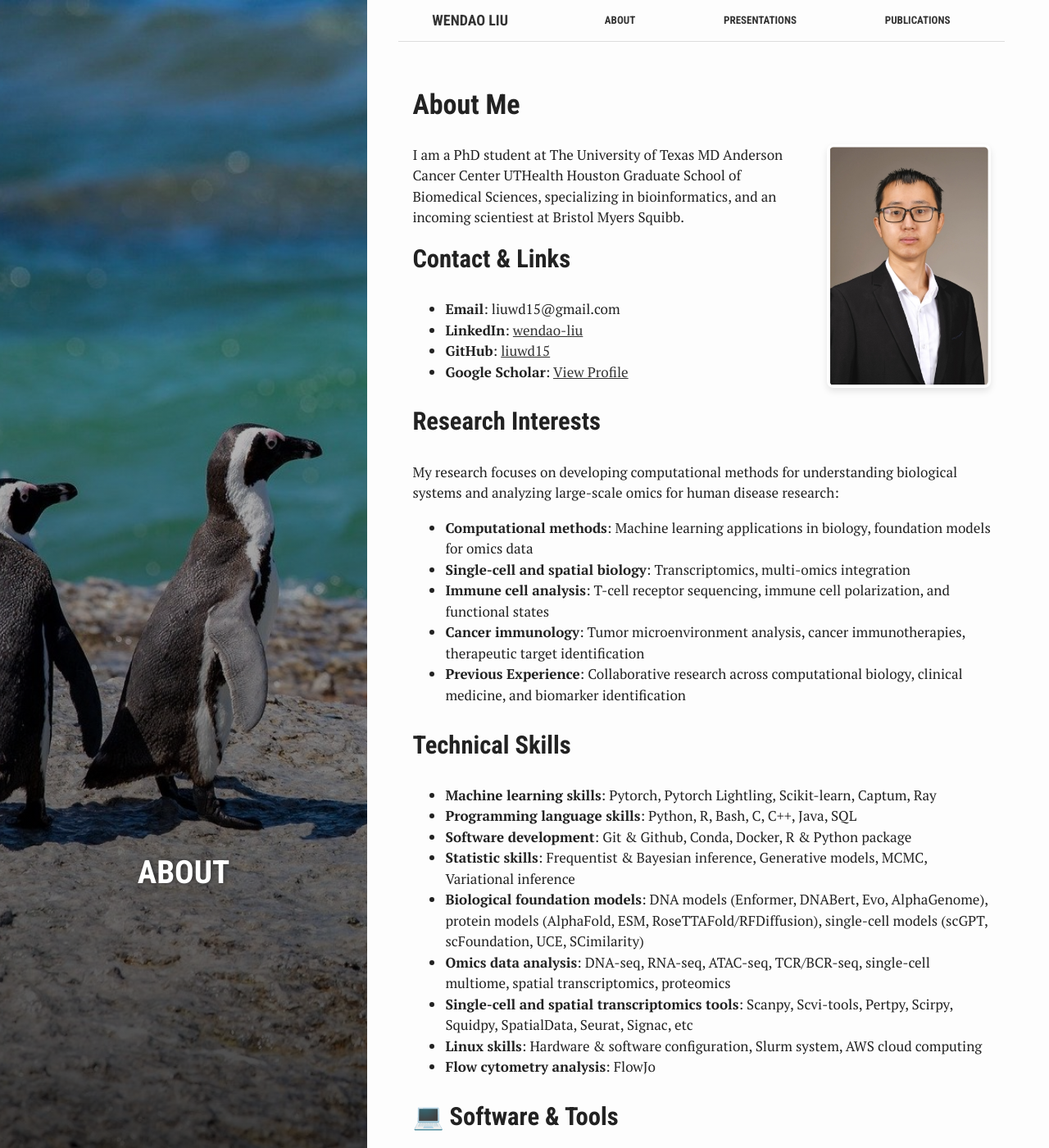
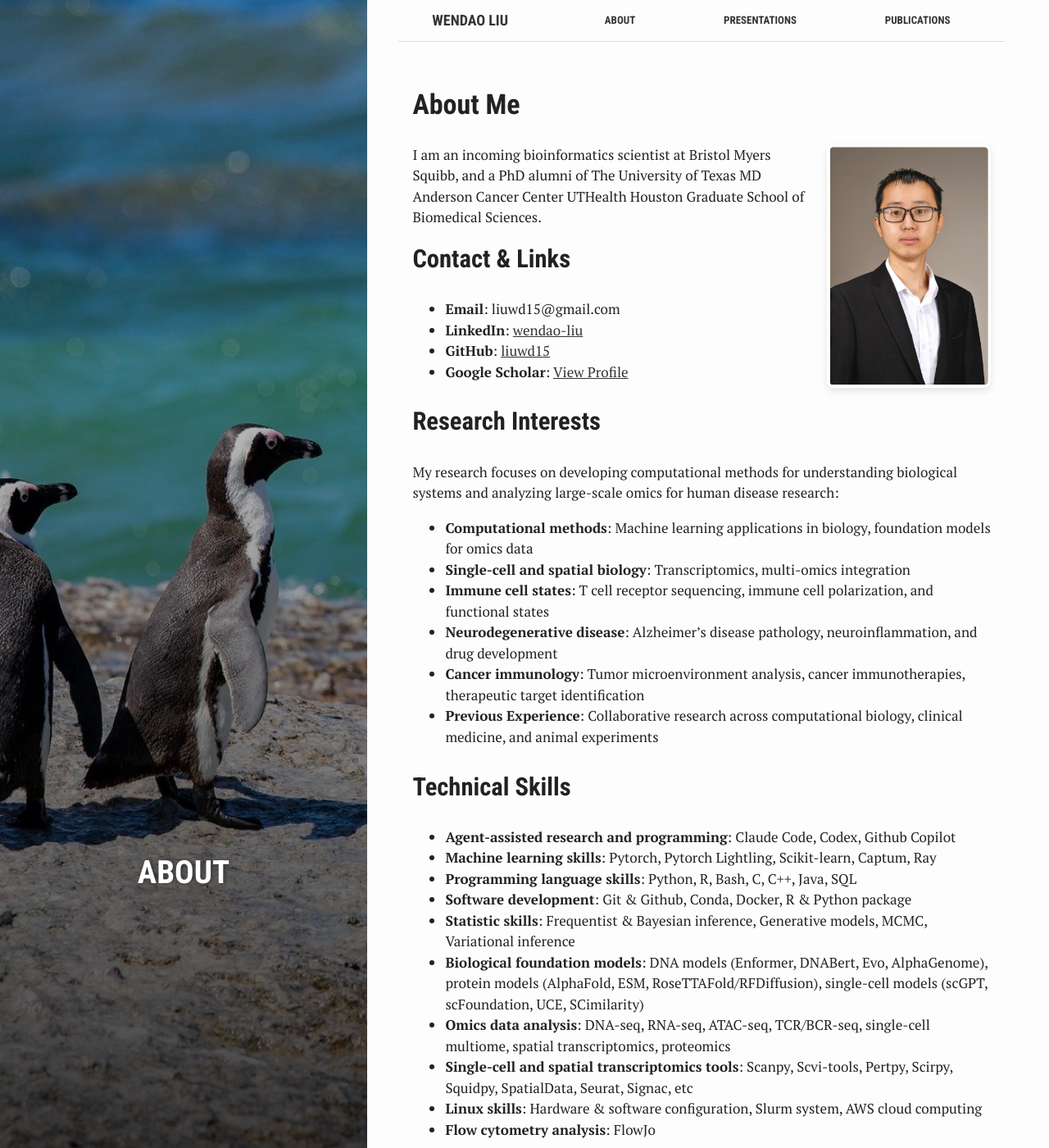
Before and after one commit to liuwd15/liuwd15.github.io, a Jekyll site: the page built from about.md, in a window 1280 px wide and 1400 px high. Shown: the whole window at 82% size. Built offline with Jekyll 4.4.1, drawn with Linux system fonts in a browser that asks for light colours; some of the changed text lies outside the part shown.

Commit message:
Update 2026/04

```diff
--- a/about.md
+++ b/about.md
@@ -10,7 +10,7 @@ bg: "african-penguins.jpg"
 
 <img src="{{ site.baseurl }}/assets/images/photo.jpg" alt="Wendao Liu" style="float: right; margin: 0 0 20px 20px; max-width: 200px; border-radius: 8px; box-shadow: 0 4px 8px rgba(0,0,0,0.1);">
 
-I am a PhD student at The University of Texas MD Anderson Cancer Center UTHealth Houston Graduate School of Biomedical Sciences, specializing in bioinformatics, and an incoming scientiest at Bristol Myers Squibb.
+I am an incoming bioinformatics scientist at Bristol Myers Squibb, and a PhD alumni of The University of Texas MD Anderson Cancer Center UTHealth Houston Graduate School of Biomedical Sciences.
 
 ## Contact & Links
 
@@ -25,12 +25,14 @@ My research focuses on developing computational methods for understanding biolog
 
 - **Computational methods**: Machine learning applications in biology, foundation models for omics data
 - **Single-cell and spatial biology**: Transcriptomics, multi-omics integration
-- **Immune cell analysis**: T-cell receptor sequencing, immune cell polarization, and functional states
+- **Immune cell states**: T cell receptor sequencing, immune cell polarization, and functional states
+- **Neurodegenerative disease**: Alzheimer's disease pathology, neuroinflammation, and drug development
 - **Cancer immunology**: Tumor microenvironment analysis, cancer immunotherapies, therapeutic target identification
-- **Previous Experience**: Collaborative research across computational biology, clinical medicine, and biomarker identification
+- **Previous Experience**: Collaborative research across computational biology, clinical medicine, and animal experiments
 
 ## Technical Skills
 
+-   **Agent-assisted research and programming**: Claude Code, Codex, Github Copilot
 -	**Machine learning skills**: Pytorch, Pytorch Lightling, Scikit-learn, Captum, Ray
 -	**Programming language skills**: Python, R, Bash, C, C++, Java, SQL
 -	**Software development**: Git & Github, Conda, Docker, R & Python package
```
Also changed, not shown: other parts of about.md (+1 -0 lines), presentations.md (+4 -0 lines), publications.md (+4 -0 lines), 1 other file.
